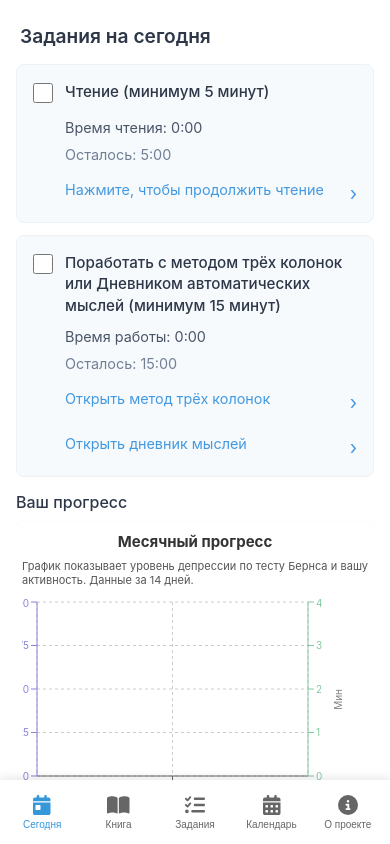
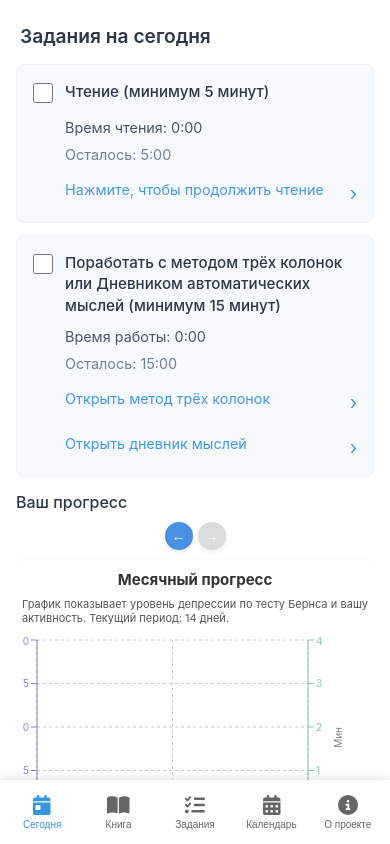
Before and after one commit to Makapenko/Feeling-Good, a React (Vite) app: page / in a window 390 px wide. Built offline with nearby package versions, Linux system fonts and the light colour scheme.

Commit message:
feat:ProgressChart.tsx add arrows

```diff
--- a/src/components/ProgressChart/ProgressChart.module.css
+++ b/src/components/ProgressChart/ProgressChart.module.css
@@ -4,6 +4,77 @@
   background-color: #fff;
   border-radius: 8px;
   box-shadow: 0 2px 5px rgba(0, 0, 0, 0.1);
+}
+
+.chartWithControls {
+  position: relative;
+}
+
+.chartControlsContainer {
+  display: flex;
+  justify-content: center;
+  gap: 10px;
+  margin-bottom: 10px;
+}
+
+.chartNavButton {
+  background-color: #4a90e2;
+  color: white;
+  border: none;
+  border-radius: 50%;
+  width: 36px;
+  height: 36px;
+  font-size: 18px;
+  display: flex;
+  justify-content: center;
+  align-items: center;
+  cursor: pointer;
+  transition: background-color 0.2s, transform 0.1s;
+  box-shadow: 0 2px 4px rgba(0, 0, 0, 0.1);
+}
+
+.chartNavButton:hover:not(:disabled) {
+  background-color: #3a7bc8;
+  transform: scale(1.05);
+}
+
+.chartNavButton:disabled {
+  background-color: #cccccc;
+  cursor: not-allowed;
+  opacity: 0.7;
+}
+
+.chartResetButton {
+  background-color: #f1f1f1;
+  color: #333;
+  border: none;
+  border-radius: 4px;
+  padding: 0 15px;
+  height: 36px;
+  font-size: 14px;
+  display: flex;
+  justify-content: center;
+  align-items: center;
+  cursor: pointer;
+  transition: background-color 0.2s;
+}
+
+.chartResetButton:hover {
+  background-color: #e0e0e0;
+}
+
+.periodIndicator {
+  text-align: center;
+  font-size: 14px;
+  color: #666;
+  margin-bottom: 15px;
+  font-style: italic;
+  background-color: #f9f9f9;
+  padding: 5px 10px;
+  border-radius: 4px;
+  display: inline-block;
+  margin-left: auto;
+  margin-right: auto;
 }
 
 .chartContainer h3 {
@@ -96,6 +167,24 @@
     text-align: justify;
   }
 
+  .chartNavButton {
+    width: 30px;
+    height: 30px;
+    font-size: 16px;
+  }
+
+  .chartResetButton {
+    height: 30px;
+    font-size: 12px;
+    padding: 0 10px;
+  }
+
+  .periodIndicator {
+    font-size: 12px;
+    margin-bottom: 10px;
+    padding: 3px 8px;
+  }
+
   /* Оптимизированная легенда для мобильных устройств */
   .legend {
     font-size: 11px;
@@ -147,4 +236,20 @@
     font-size: 11px;
     margin-bottom: 10px;
   }
+
+  .chartControlsContainer {
+    gap: 5px;
+  }
+
+  .chartNavButton {
+    width: 28px;
+    height: 28px;
+    font-size: 14px;
+  }
+
+  .chartResetButton {
+    height: 28px;
+    font-size: 11px;
+    padding: 0 8px;
+  }
 }
--- a/src/components/ProgressChart/ProgressChart.tsx
+++ b/src/components/ProgressChart/ProgressChart.tsx
@@ -18,6 +18,8 @@ export interface ProgressChartProps {
   useRealData?: boolean;
   // Количество дней для отображения (по умолчанию 30)
   daysToShow?: number;
+  // Смещение периода (0 - текущий, -1 - предыдущий и т.д.)
+  periodOffset?: number;
 }
 
 // Компонент для отображения особых точек на графике
@@ -54,7 +56,8 @@ const ProgressChart: React.FC<ProgressChartProps> = ({
   title,
   description,
   useRealData = true,
-  daysToShow = 30
+  daysToShow = 30,
+  periodOffset = 0
 }) => {
   // Определяем, является ли устройство мобильным
   const [isMobile, setIsMobile] = useState(window.innerWidth <= 768);
@@ -80,6 +83,14 @@ const ProgressChart: React.FC<ProgressChartProps> = ({
   const chartData = useMemo(() => {
     // Если переданы готовые данные, используем их
     if (propData) {
+      // Применяем смещение периода к готовым данным
+      if (periodOffset !== 0 && propData.length > 0) {
+        const periodSize = daysToShow;
+        const startIndex = Math.max(0, propData.length - (periodSize * (Math.abs(periodOffset) + 1)));
+        const endIndex = Math.min(propData.length, startIndex + periodSize);
+
+        return propData.slice(startIndex, endIndex);
+      }
       return propData;
     }
 
@@ -133,10 +144,16 @@ const ProgressChart: React.FC<ProgressChartProps> = ({
       ...progressByDate.keys()
     ])].sort(); // Сортируем даты по возрастанию
 
-    // Если есть данные за более чем daysToShow дней, ограничиваем диапазон
+    // Если есть данные за более чем daysToShow дней, ограничиваем диапазон с учетом смещения периода
+    const periods = Math.ceil(allDates.length / daysToShow);
     let datesToShow = allDates;
-    if (allDates.length > daysToShow) {
-      datesToShow = allDates.slice(-daysToShow);
+
+    if (periods > 1) {
+      const currentPeriod = Math.min(periods - 1, Math.max(0, periods - 1 + periodOffset));
+      const startIndex = Math.max(0, allDates.length - ((currentPeriod + 1) * daysToShow));
+      const endIndex = Math.min(allDates.length, startIndex + daysToShow);
+
+      datesToShow = allDates.slice(startIndex, endIndex);
     }
 
     // Формируем итоговые данные для графика
@@ -168,7 +185,7 @@ const ProgressChart: React.FC<ProgressChartProps> = ({
           : 0
       };
     });
-  }, [burnsResults, dailyProgressData, propData, useRealData, daysToShow, isSmallMobile]);
+  }, [burnsResults, dailyProgressData, propData, useRealData, daysToShow, isSmallMobile, periodOffset]);
 
   // Проверяем, достаточно ли данных для графика
   if (chartData.length === 0) {
@@ -220,6 +237,12 @@ const ProgressChart: React.FC<ProgressChartProps> = ({
   // Размер точек активности на графике
   const activeDotSize = isSmallMobile ? 6 : 8;
 
+  // Определяем период отображения для текста
+  const getPeriodText = () => {
+    if (periodOffset === 0) return 'Текущий период';
+    return periodOffset < 0 ? `Предыдущий период (${Math.abs(periodOffset)})` : `Период ${periodOffset}`;
+  };
+
   return (
     <div className={styles.chartContainer}>
       <h3>{chartTitle}</h3>
@@ -227,6 +250,12 @@ const ProgressChart: React.FC<ProgressChartProps> = ({
       <div className={styles.chartDescription}>
         <p>{chartDescription}</p>
       </div>
+
+      {periodOffset !== 0 && (
+        <div className={styles.periodIndicator}>
+          {getPeriodText()}
+        </div>
+      )}
 
       <ResponsiveContainer width="100%" height={chartHeight}>
         <ComposedChart data={chartData} margin={{
--- a/src/components/ProgressChart/SmartProgressChart.tsx
+++ b/src/components/ProgressChart/SmartProgressChart.tsx
@@ -1,7 +1,8 @@
-import React, { useMemo, useState, useEffect } from 'react';
+import React, { useMemo, useState, useEffect, useCallback } from 'react';
 import ProgressChart, { ProgressChartProps } from './ProgressChart';
+import styles from './ProgressChart.module.css';
 
-interface SmartProgressChartProps extends ProgressChartProps {
+interface SmartProgressChartProps extends Omit<ProgressChartProps, 'periodOffset'> {
   // Количество дней для отображения в разных режимах
   weekMode?: number;  // Недельный режим (7-14 дней)
   monthMode?: number; // Месячный режим (15-45 дней)
@@ -26,6 +27,9 @@ const SmartProgressChart: React.FC<SmartProgressChartProps> = ({
   // Определяем, является ли устройство мобильным
   const [isMobile, setIsMobile] = useState(window.innerWidth <= 768);
   const [isSmallMobile, setIsSmallMobile] = useState(window.innerWidth <= 480);
+
+  // Добавляем состояние для отслеживания текущего периода и смещения
+  const [periodOffset, setPeriodOffset] = useState(0);
 
   // Добавляем отслеживание изменения размера экрана
   useEffect(() => {
@@ -89,17 +93,19 @@ const SmartProgressChart: React.FC<SmartProgressChartProps> = ({
   const smartTitle = useMemo(() => {
     if (title) return title;
 
+    const offsetText = periodOffset !== 0 ? `(${periodOffset < 0 ? 'предыдущий' : 'следующий'} период)` : '';
+
     switch (chartMode) {
       case 'week':
-        return isSmallMobile ? 'Недельный прогресс' : 'Прогресс за неделю';
+        return isSmallMobile ? `Недельный прогресс ${offsetText}` : `Прогресс за неделю ${offsetText}`;
       case 'month':
-        return isSmallMobile ? 'Месячный прогресс' : 'Прогресс за месяц';
+        return isSmallMobile ? `Месячный прогресс ${offsetText}` : `Прогресс за месяц ${offsetText}`;
       case 'year':
-        return isSmallMobile ? 'Долгосрочный прогресс' : 'Долгосрочный прогресс';
+        return isSmallMobile ? `Долгосрочный прогресс ${offsetText}` : `Долгосрочный прогресс ${offsetText}`;
       default:
         return 'Динамика уровня депрессии и активности';
     }
-  }, [chartMode, title, isSmallMobile]);
+  }, [chartMode, title, isSmallMobile, periodOffset]);
 
   // Генерируем описание в зависимости от режима
   const smartDescription = useMemo(() => {
@@ -111,32 +117,83 @@ const SmartProgressChart: React.FC<SmartProgressChartProps> = ({
         'и вашу активность в приложении. Чем ниже значение шкалы депрессии и выше ' +
         'время активности, тем лучше ваш прогресс.';
 
+    const offsetText = periodOffset !== 0
+      ? `${periodOffset < 0 ? 'Предыдущий' : 'Следующий'} период`
+      : 'Текущий период';
+
     switch (chartMode) {
       case 'week':
         return isSmallMobile
-          ? `${baseDesc} Данные за ${daysToShow} дней.`
-          : `${baseDesc} Данные показаны за последние ${daysToShow} дней.`;
+          ? `${baseDesc} ${offsetText}: ${daysToShow} дней.`
+          : `${baseDesc} ${offsetText}: ${daysToShow} дней.`;
       case 'month':
         return isSmallMobile
-          ? `${baseDesc} Данные за ${daysToShow} дней.`
-          : `${baseDesc} Данные показаны за последний месяц.`;
+          ? `${baseDesc} ${offsetText}: ${daysToShow} дней.`
+          : `${baseDesc} ${offsetText}: месяц.`;
       case 'year':
         return isSmallMobile
-          ? `${baseDesc} Данные за ${daysToShow} дней.`
-          : `${baseDesc} Данные показаны в долгосрочной перспективе.`;
+          ? `${baseDesc} ${offsetText}: ${daysToShow} дней.`
+          : `${baseDesc} ${offsetText}: ${daysToShow} дней.`;
       default:
         return baseDesc;
     }
-  }, [chartMode, description, daysToShow, isSmallMobile]);
+  }, [chartMode, description, daysToShow, isSmallMobile, periodOffset]);
+
+  // Обработчик переключения на предыдущий период
+  const handlePrevPeriod = useCallback(() => {
+    setPeriodOffset(prev => prev - 1);
+  }, []);
+
+  // Обработчик переключения на следующий период
+  const handleNextPeriod = useCallback(() => {
+    setPeriodOffset(prev => prev + 1);
+  }, []);
+
+  // Обработчик возврата к текущему периоду
+  const handleResetPeriod = useCallback(() => {
+    setPeriodOffset(0);
+  }, []);
 
   return (
+    <div className={styles.chartWithControls}>
+      <div className={styles.chartControlsContainer}>
+        <button
+          className={styles.chartNavButton}
+          onClick={handlePrevPeriod}
+          aria-label="Предыдущий период"
+        >
+          &larr;
+        </button>
+
+        {periodOffset !== 0 && (
+          <button
+            className={styles.chartResetButton}
+            onClick={handleResetPeriod}
+            aria-label="Вернуться к текущему периоду"
+          >
+            Текущий
+          </button>
+        )}
+
+        <button
+          className={styles.chartNavButton}
+          onClick={handleNextPeriod}
+          aria-label="Следующий период"
+          disabled={periodOffset >= 0} // Не позволяем переключаться в будущее
+        >
+          &rarr;
+        </button>
+      </div>
+
       <ProgressChart
         data={data}
         title={smartTitle}
         description={smartDescription}
         useRealData={useRealData}
         daysToShow={daysToShow}
+        periodOffset={periodOffset}
       />
+    </div>
   );
 };
 
```
Lines whose indentation alone changed are shown as unchanged.
